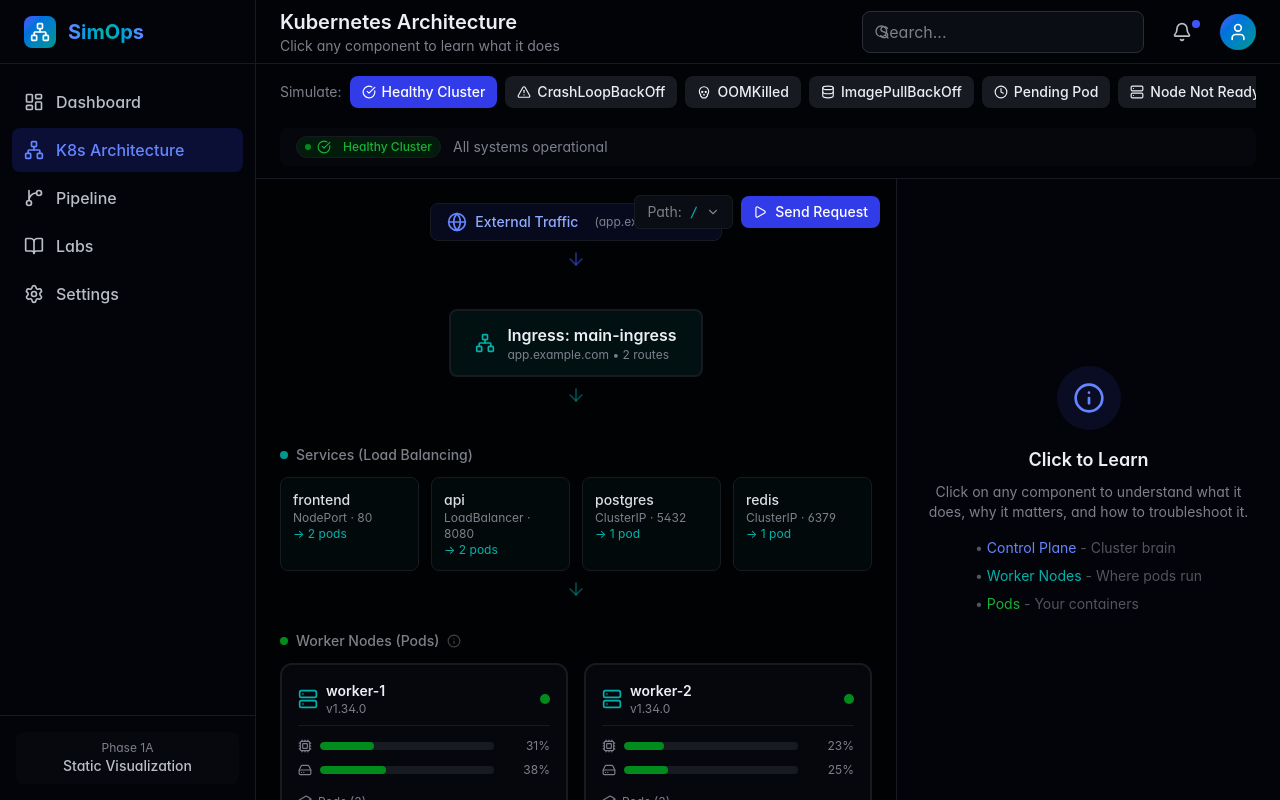
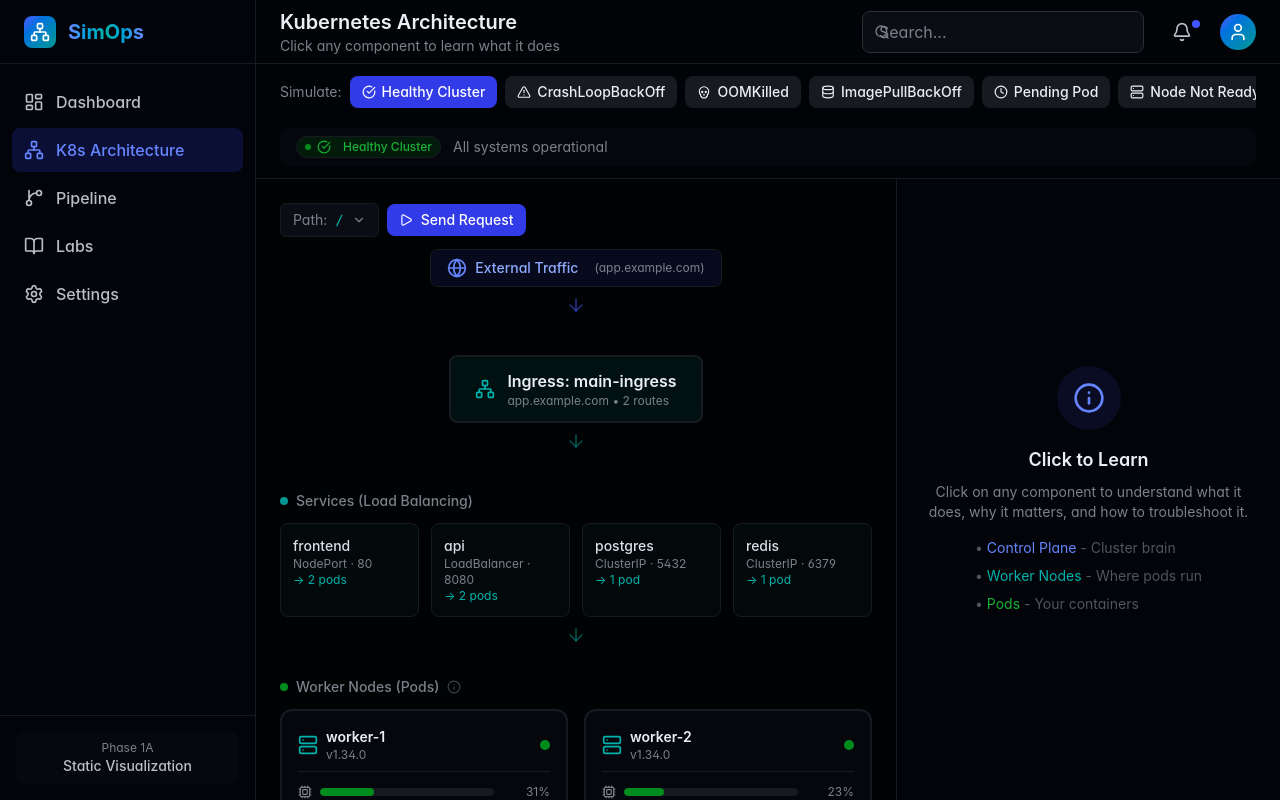
Before and after one commit to abhishekpanda0620/simops, a React (Vite) app in the folder app/: page /topology in a window 1280 px wide. Built offline with nearby package versions, Linux system fonts and the light colour scheme; a web font is replaced by a local one.

Commit message:
fix: Stack traffic controls above routing status

```diff
--- a/app/src/components/topology/ArchitectureView.tsx
+++ b/app/src/components/topology/ArchitectureView.tsx
@@ -78,11 +78,8 @@ export function ArchitectureView({ cluster, onKillPod }: ArchitectureViewProps)
           </>
         )}
 
-        {/* Routing Status Bar */}
-        <RoutingStatus trafficState={traffic.state} />
-
-        {/* Traffic Controls - Fixed top right */}
-        <div className="absolute top-4 right-4 z-40">
+        {/* Traffic Controls - Above routing status */}
+        <div className="mb-3">
           <TrafficFlowControls
             isFlowing={traffic.state.isFlowing}
             endpoints={traffic.endpoints}
@@ -92,6 +89,9 @@ export function ArchitectureView({ cluster, onKillPod }: ArchitectureViewProps)
             onComplete={traffic.stopSimulation}
           />
         </div>
+
+        {/* Routing Status Bar */}
+        <RoutingStatus trafficState={traffic.state} />
 
         <div className="max-w-6xl mx-auto space-y-8">
 
```
